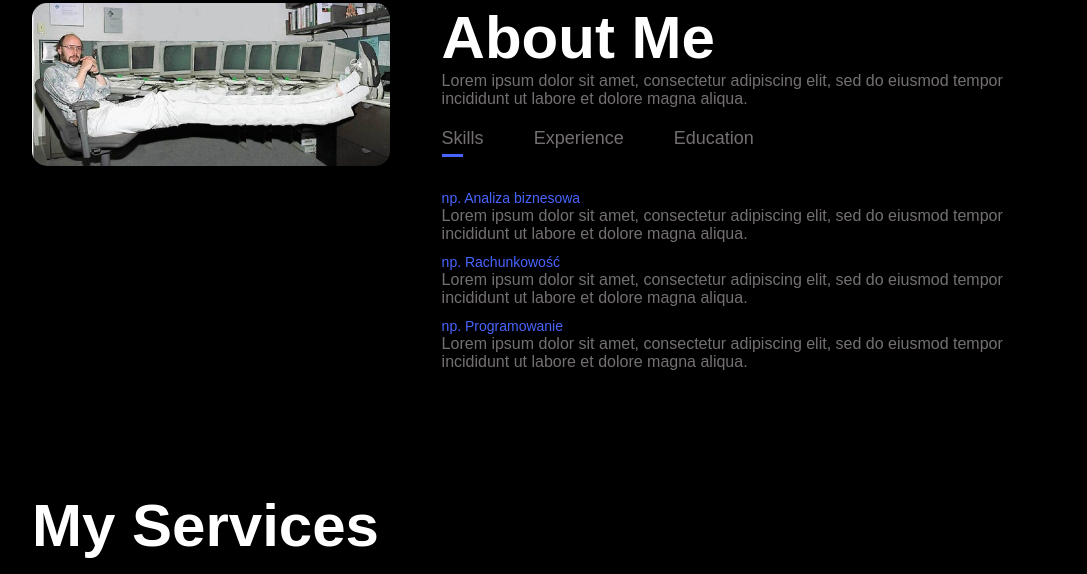
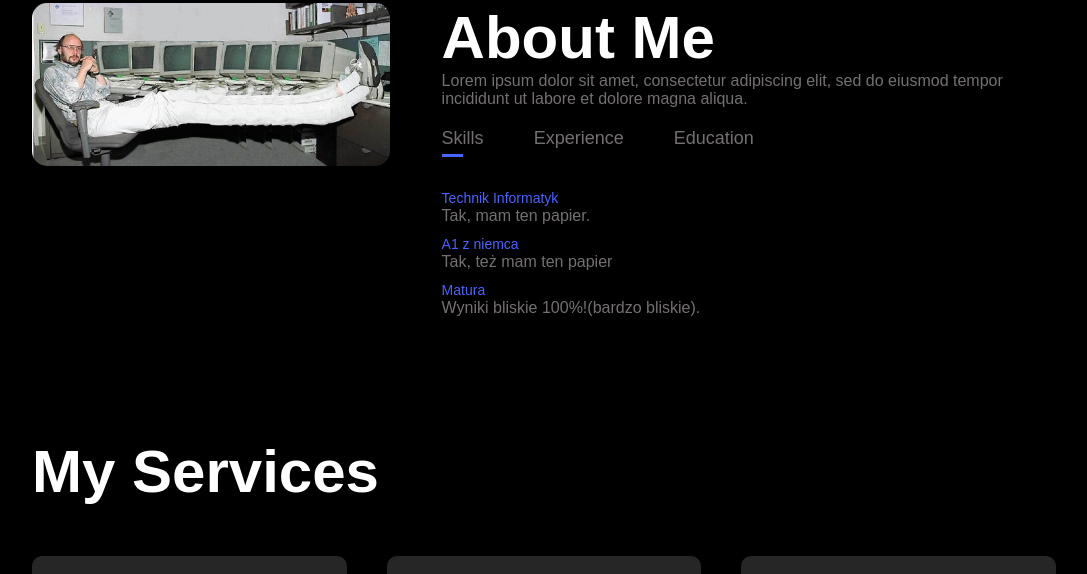
Before and after one commit to AleksanderBilinski/AB_MyWeb_3, a plain HTML site: page index.html in a window 1280 px wide. Shown: the part 877-1451 px from the top of the page, without its empty margins (96-1183 px from the left). Drawn offline with Linux system fonts and the light colour scheme.

Commit message:
Update index.html

```diff
--- a/index.html
+++ b/index.html
@@ -51,13 +51,10 @@
                     </div>
                     <div class="tab-contents active-tab" id="skills">
                         <ul>
-                            <li><span>np. Analiza biznesowa</span><br>Lorem ipsum dolor sit amet, consectetur adipiscing elit,
-                                sed do eiusmod tempor incididunt ut labore et dolore magna aliqua.<!--opis umiejętności-->
+                            <li><span>Technik Informatyk</span><br>Tak, mam ten papier.<!--opis umiejętności-->
                             </li>
-                            <li><span>np. Rachunkowość</span><br>Lorem ipsum dolor sit amet, consectetur adipiscing elit,
-                                sed do eiusmod tempor incididunt ut labore et dolore magna aliqua.</li><!--opis umiejętności-->
-                            <li><span>np. Programowanie</span><br>Lorem ipsum dolor sit amet, consectetur adipiscing elit,
-                                sed do eiusmod tempor incididunt ut labore et dolore magna aliqua.</li><!--opis umiejętności-->
+                            <li><span>A1 z niemca</span><br>Tak, też mam ten papier</li><!--opis umiejętności-->
+                            <li><span>Matura</span><br>Wyniki bliskie 100%!(bardzo bliskie).</li><!--opis umiejętności-->
                         </ul>
                     </div>
                     <div class="tab-contents" id="experience">
```
